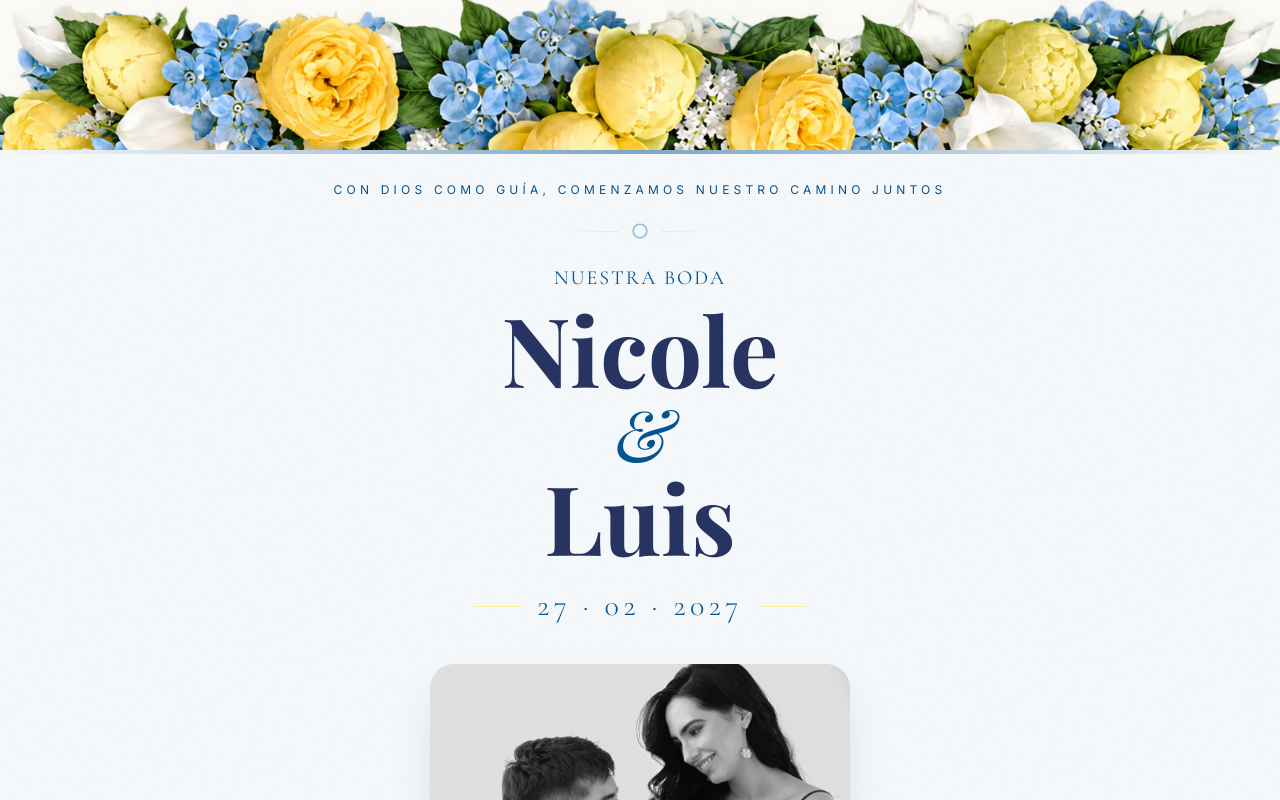
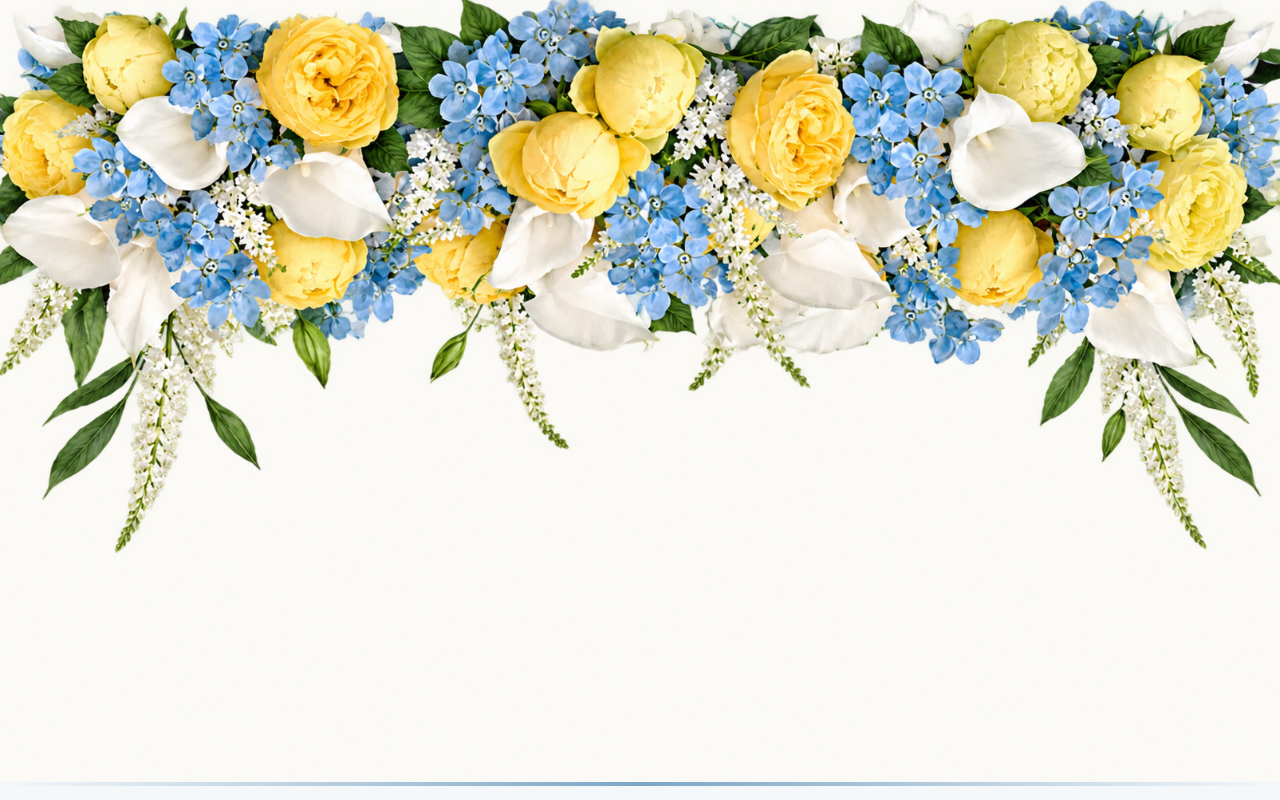
Before and after one commit to BastianVasquez/nicole-luis-wedding-nuevo, a Next.js app: page / in a window 1280 px wide. Shown: the top 800 px of the page. Built offline with nearby package versions, Linux system fonts and the light colour scheme; a web font is replaced by a local one.

Commit message:
Update ClosingFloral.js
imagen completa, sin recortar

```diff
--- a/components/ClosingFloral.js
+++ b/components/ClosingFloral.js
@@ -1,31 +1,13 @@
 // Franja floral decorativa (foto real, fondo transparente) que enmarca la
 // invitación: arriba de todo (dada vuelta 180°) y antes del cierre.
-//
-// La versión de arriba ("flip") se recorta visualmente con CSS para
-// eliminar el espacio vacío que queda debajo de las flores al girar la
-// imagen, así no se aleja tanto del saludo.
 export default function ClosingFloral({ flip = false }) {
-  if (flip) {
-    return (
-      <div className="w-full overflow-hidden pointer-events-none select-none" style={{ maxHeight: 150 }}>
-        <img
-          src="/images/floral-final.png"
-          alt=""
-          aria-hidden="true"
-          className="w-full h-auto rotate-180 object-cover"
-          style={{ objectPosition: 'top' }}
-        />
-      </div>
-    )
-  }
-
   return (
     <div className="w-full overflow-hidden pointer-events-none select-none">
       <img
         src="/images/floral-final.png"
         alt=""
         aria-hidden="true"
-        className="w-full h-auto"
+        className={`w-full h-auto ${flip ? 'rotate-180' : ''}`}
       />
     </div>
   )
```
